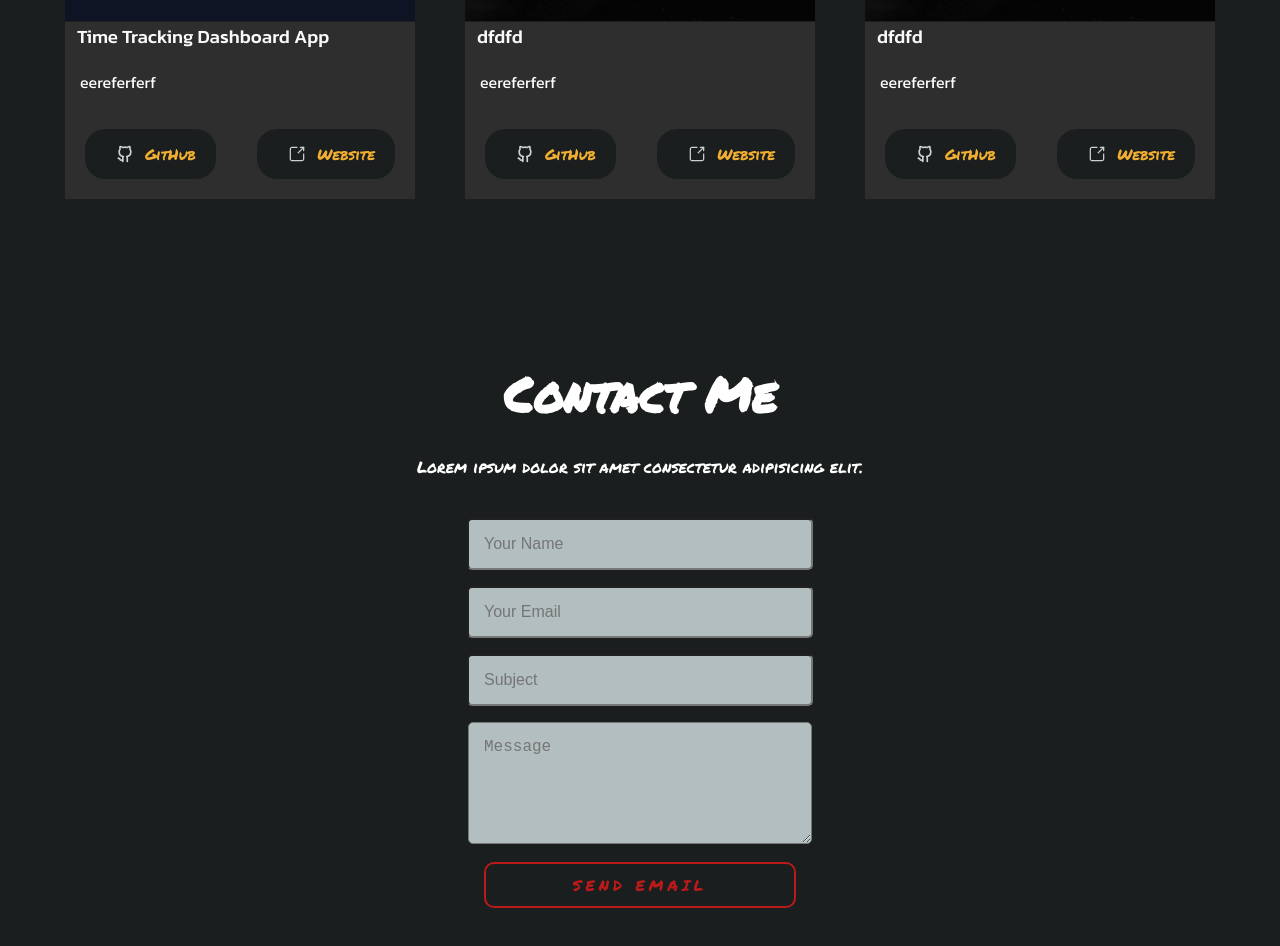
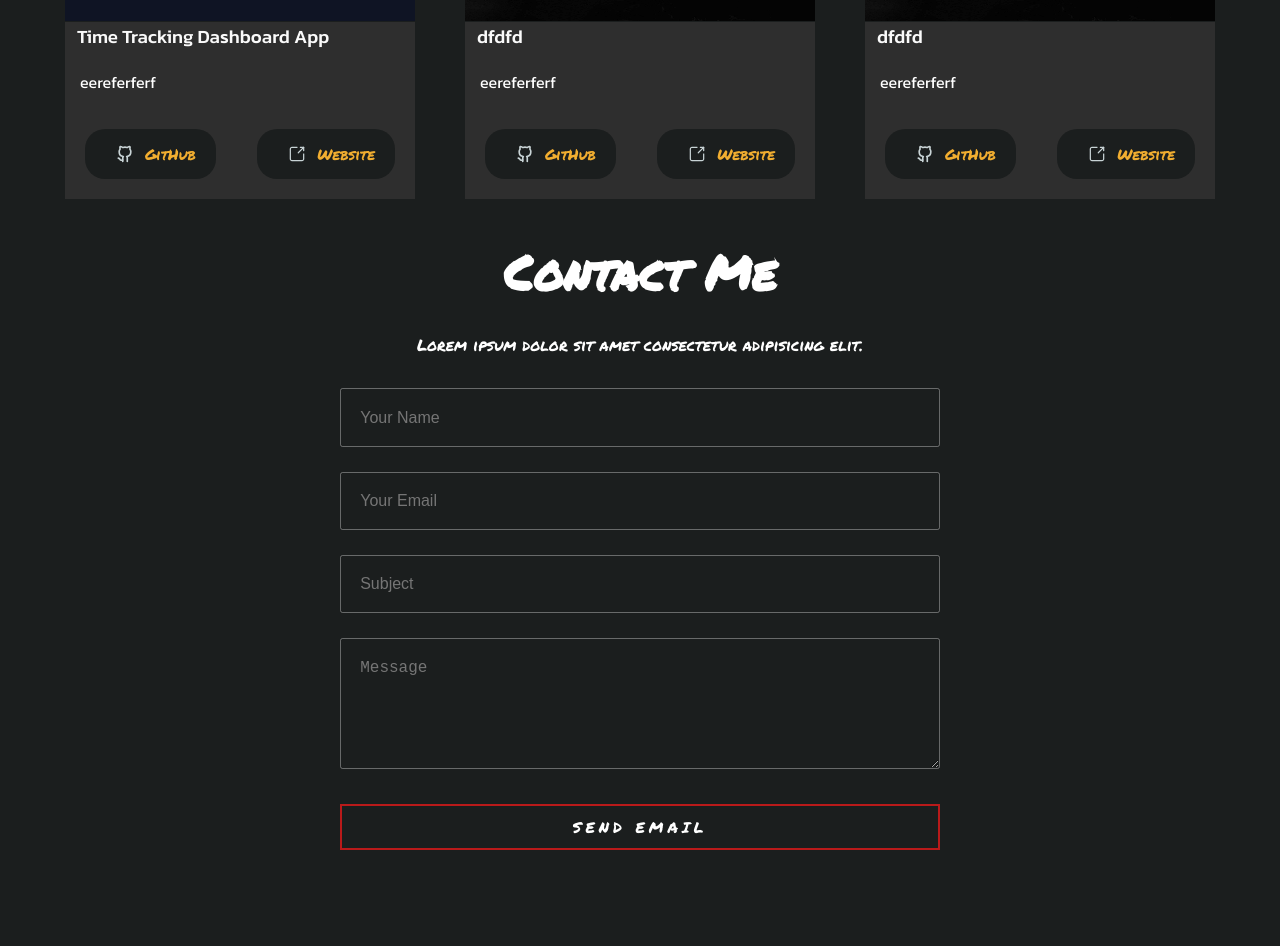
Before and after one commit to StefzZ8/My-portfolio-page, a React (Vite) app in the folder my-portfolio/: page / in a window 1280 px wide. Shown: the part 2360-3306 px from the top of the page. Built offline with nearby package versions, Linux system fonts and the light colour scheme; a web font is replaced by a local one.

Commit message:
form changed and extra margin removed

```diff
--- a/my-portfolio/src/components/contact-page/ContactPage.scss
+++ b/my-portfolio/src/components/contact-page/ContactPage.scss
@@ -1,11 +1,12 @@
 .contact-page {
   width: 100%;
+  height: 100vh;
   margin: 0 auto;
   display: flex;
   flex-direction: column;
   justify-content: center;
+  align-items: center;
   text-align: center;
-  padding: 12rem 0;
 }
 
 .contact__me-title {
@@ -25,6 +26,9 @@ p {
   flex-direction: column;
   align-items: center;
   justify-content: center;
+  max-width: 600px;
+  width: 100%;
+  gap: 25px;
 }
 
 
@@ -32,31 +36,38 @@ input[type='text'],
 input[type='email'],
 textarea {
   width: 100%;
-  max-width: 25%;
-  margin: 0.5rem;
-  padding: 15px;
+  padding: 1.2rem;
   border-radius: 5px;
-  background: #B2BEBF;
+  background: transparent;
   font-size: 16px;
   color: #000;
+  box-sizing: border-box;
+  border: none;
+  outline: none;
+  border-radius: 2.5px;
+  border: 1.2px solid rgba(255, 255, 255, 0.336);
+  color: #fff;
+  caret-color: #b91a1a;
+
+  &:focus {
+    border-color: #b91a1a;
+  }
 }
 
 .submit-btn {
-  margin: 10px;
+  margin-top: 10px;
   width: 100%;
-  max-width: 25%;
-  color: #b91a1a;
+  color: #fff;
   font-size: 15px;
   letter-spacing: 4px;
   background: #1b1e1e;
   padding: 10px 50px;
   border: 2px solid #b91a1a;
-  ;
-  border-radius: 10px;
   font-family: "Permanent Marker", cursive;
 
   &:hover {
     background-color: #b91a1a;
     color: #1b1e1e;
+    cursor: pointer;
   }
 }
```
